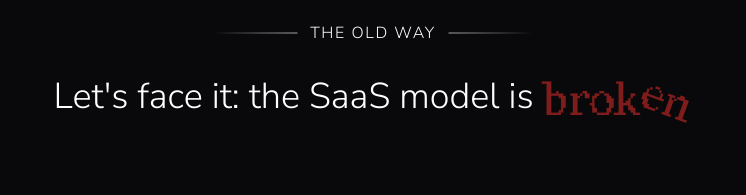
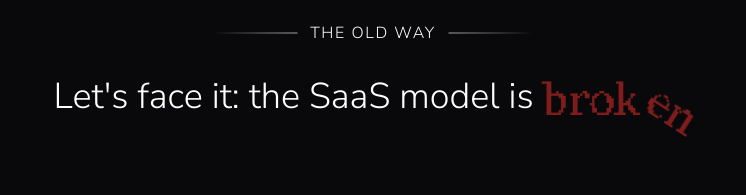
Before and after one commit to MassimoParisi/infoprod, a Next.js app: page / in a window 1280 px wide. Shown: the part 711-906 px from the top of the page, without its empty margins (267-1013 px from the left). Built offline with nearby package versions, Linux system fonts and the light colour scheme.

Commit message:
dangling 'broken' text

```diff
--- a/src/app/_components/OldWay.tsx
+++ b/src/app/_components/OldWay.tsx
@@ -12,7 +12,7 @@
           className={`${redaction.variable} font-redaction flex gap-0.5 text-5xl text-red-900`}
         >
           <p>brok</p>
-          <p className={`rotate-[20deg]`}>en</p>
+          <p className={`animate-dangle`}>en</p>
         </div>
       </div>
       <AnimatedLogoCloud />
--- a/tailwind.config.ts
+++ b/tailwind.config.ts
@@ -96,6 +96,20 @@
           from: { transform: "translateX(0)" },
           to: { transform: "translateX(calc(-100% - 4rem))" },
         },
+        dangle: {
+          "0%": {
+            transform: "rotate(26deg) translateY(6px) translateX(10px)",
+          },
+          "50%": {
+            transform: "rotate(32deg) translateY(6px) translateX(10px)",
+          },
+          "75%": {
+            transform: "rotate(34deg) translateY(6px) translateX(10px)",
+          },
+          "100%": {
+            transform: "rotate(26deg) translateY(6px) translateX(10px)",
+          },
+        },
       },
       animation: {
         "accordion-down": "accordion-down 0.2s ease-out",
@@ -103,6 +117,7 @@
         spotlight: "spotlight 2s ease .75s 1 forwards",
         "skew-scroll": "skew-scroll 20s linear infinite",
         "logo-cloud": "logo-cloud 30s linear infinite",
+        dangle: "dangle 1.5s linear infinite",
       },
     },
   },
```
